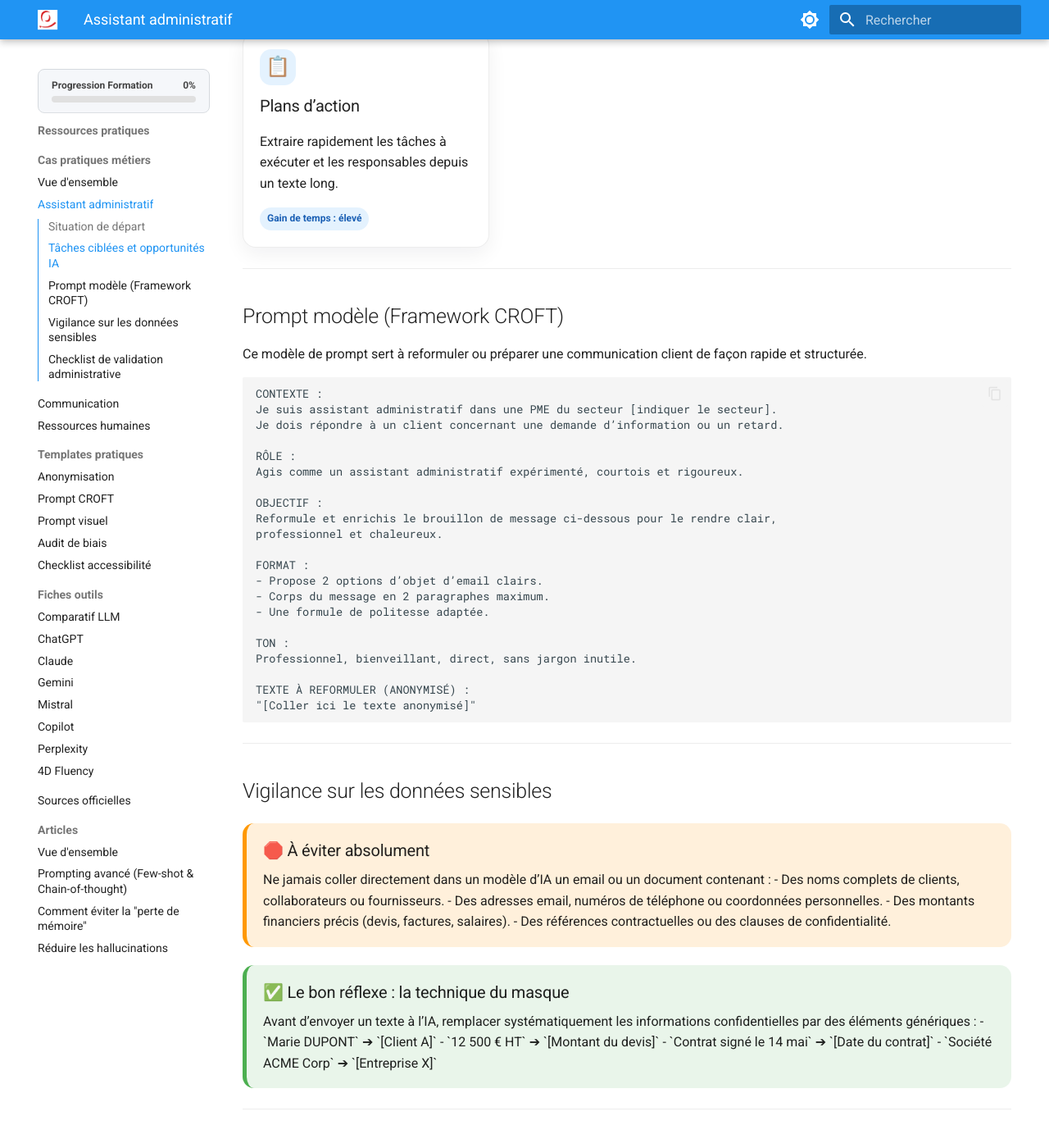
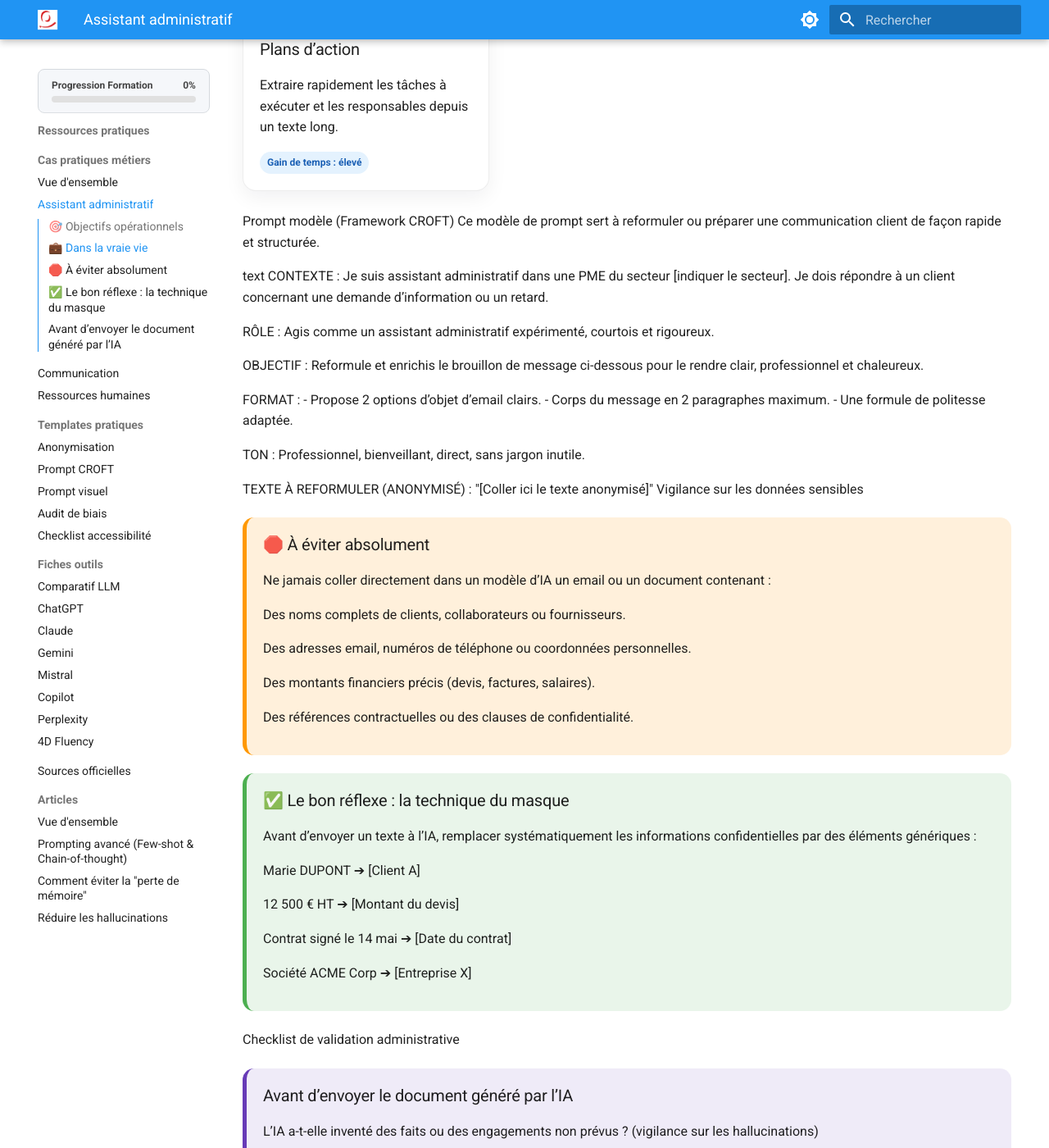
Before and after one commit to pierre-l-hue/wiki-formation-ia, an MkDocs documentation site: the page built from docs/cas-pratiques/assistant-administratif.md, in a window 1280 px wide and 1400 px high, scrolled down 1227 px. Shown: the whole window at 82% size. Built offline with MkDocs 1.6.1 and Material for MkDocs 9.7.7, drawn with Linux system fonts in a browser that asks for light colours; some of the changed text lies outside the part shown.

Commit message:
Update assistant-administratif.md

````diff
--- a/docs/cas-pratiques/assistant-administratif.md
+++ b/docs/cas-pratiques/assistant-administratif.md
@@ -1,32 +1,27 @@
-# Cas pratique — Assistant administratif
-
+Cas pratique — Assistant administratif
 Dans une PME, la gestion administrative au quotidien exige réactivité, rigueur et professionnalisme. Ce cas pratique montre comment utiliser l’IA comme un copilote d’organisation pour traiter les tâches chronophages, tout en protégeant les données sensibles.
 
-<div class="summary-box">
+<div class="summary-box" markdown="block">
 <h3>🎯 Objectifs opérationnels</h3>
 
-- Accélérer la gestion documentaire : rédiger, synthétiser et reformuler les écrits en quelques secondes.
-- Conserver un ton irréprochable : adapter le niveau de langage selon les interlocuteurs (clients, fournisseurs, direction).
-- Garantir la confidentialité : appliquer des règles strictes d’anonymisation avant tout envoi de prompt.
+Accélérer la gestion documentaire : rédiger, synthétiser et reformuler les écrits en quelques secondes.
+
+Conserver un ton irréprochable : adapter le niveau de langage selon les interlocuteurs (clients, fournisseurs, direction).
+
+Garantir la confidentialité : appliquer des règles strictes d’anonymisation avant tout envoi de prompt.
 </div>
 
----
-
-## Situation de départ
-
+Situation de départ
 Dans une PME dynamique, l’assistant administratif jongle entre la boîte de réception, les comptes rendus de réunion, la remise au propre de documents internes et le traitement des sollicitations clients.
 
-<div class="real-life-box">
+<div class="real-life-box" markdown="block">
 <h3>💼 Dans la vraie vie</h3>
 
 L’IA ne remplace pas l’assistant administratif.
 Elle sert à générer une première version propre en 30 secondes, puis l’humain garde le contrôle stratégique et valide le message final.
 </div>
 
----
-
-## Tâches ciblées et opportunités IA
-
+Tâches ciblées et opportunités IA
 <div class="wiki-grid">
 
 <div class="wiki-card">
@@ -59,13 +54,10 @@ Elle sert à générer une première version propre en 30 secondes, puis l’hum
 
 </div>
 
----
-
-## Prompt modèle (Framework CROFT)
-
+Prompt modèle (Framework CROFT)
 Ce modèle de prompt sert à reformuler ou préparer une communication client de façon rapide et structurée.
 
-```text
+text
 CONTEXTE :
 Je suis assistant administratif dans une PME du secteur [indiquer le secteur].
 Je dois répondre à un client concernant une demande d’information ou un retard.
@@ -87,49 +79,47 @@ Professionnel, bienveillant, direct, sans jargon inutile.
 
 TEXTE À REFORMULER (ANONYMISÉ) :
 "[Coller ici le texte anonymisé]"
-```
-
----
-
-## Vigilance sur les données sensibles
-
-<div class="warning-practice-box">
+Vigilance sur les données sensibles
+<div class="warning-practice-box" markdown="block">
 <h3>🛑 À éviter absolument</h3>
 
 Ne jamais coller directement dans un modèle d’IA un email ou un document contenant :
 
-- Des noms complets de clients, collaborateurs ou fournisseurs.
-- Des adresses email, numéros de téléphone ou coordonnées personnelles.
-- Des montants financiers précis (devis, factures, salaires).
-- Des références contractuelles ou des clauses de confidentialité.
+Des noms complets de clients, collaborateurs ou fournisseurs.
+
+Des adresses email, numéros de téléphone ou coordonnées personnelles.
+
+Des montants financiers précis (devis, factures, salaires).
+
+Des références contractuelles ou des clauses de confidentialité.
 </div>
 
-<div class="good-reflex-box">
+<div class="good-reflex-box" markdown="block">
 <h3>✅ Le bon réflexe : la technique du masque</h3>
 
 Avant d’envoyer un texte à l’IA, remplacer systématiquement les informations confidentielles par des éléments génériques :
 
-- `Marie DUPONT` ➔ `[Client A]`
-- `12 500 € HT` ➔ `[Montant du devis]`
-- `Contrat signé le 14 mai` ➔ `[Date du contrat]`
-- `Société ACME Corp` ➔ `[Entreprise X]`
+Marie DUPONT ➔ [Client A]
+
+12 500 € HT ➔ [Montant du devis]
+
+Contrat signé le 14 mai ➔ [Date du contrat]
+
+Société ACME Corp ➔ [Entreprise X]
 </div>
 
----
-
-## Checklist de validation administrative
-
-<div class="summary-box">
+Checklist de validation administrative
+<div class="summary-box" markdown="block">
 <h3>Avant d’envoyer le document généré par l’IA</h3>
 
-1. L’IA a-t-elle inventé des faits ou des engagements non prévus ? *(vigilance sur les hallucinations)*
-2. Le ton correspond-il à la culture de l’entreprise et à l’interlocuteur ?
-3. Les variables masquées (comme `[Client A]`) ont-elles été réintégrées correctement avec les vraies données ?
+L’IA a-t-elle inventé des faits ou des engagements non prévus ? (vigilance sur les hallucinations)
+
+Le ton correspond-il à la culture de l’entreprise et à l’interlocuteur ?
+
+Les variables masquées (comme [Client A]) ont-elles été réintégrées correctement avec les vraies données ?
 </div>
 
----
-
 <div class="wiki-actions">
-  <a class="wiki-button primary" href="./communication/">Cas pratique suivant : Communication ➔</a>
-  <a class="wiki-button" href="../">Vue d’ensemble des cas pratiques</a>
+<a class="wiki-button primary" href="./communication/">Cas pratique suivant : Communication ➔</a>
+<a class="wiki-button" href="../">Vue d’ensemble des cas pratiques</a>
 </div>
````
